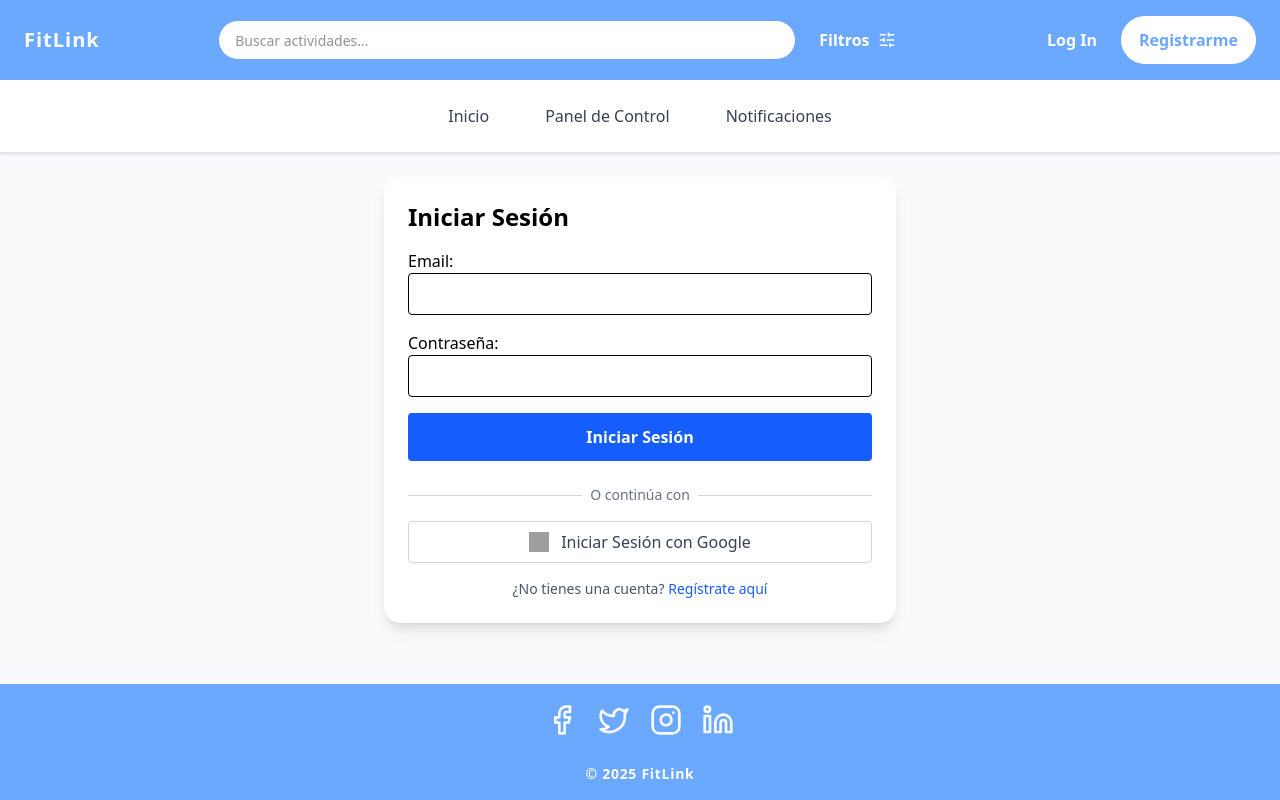
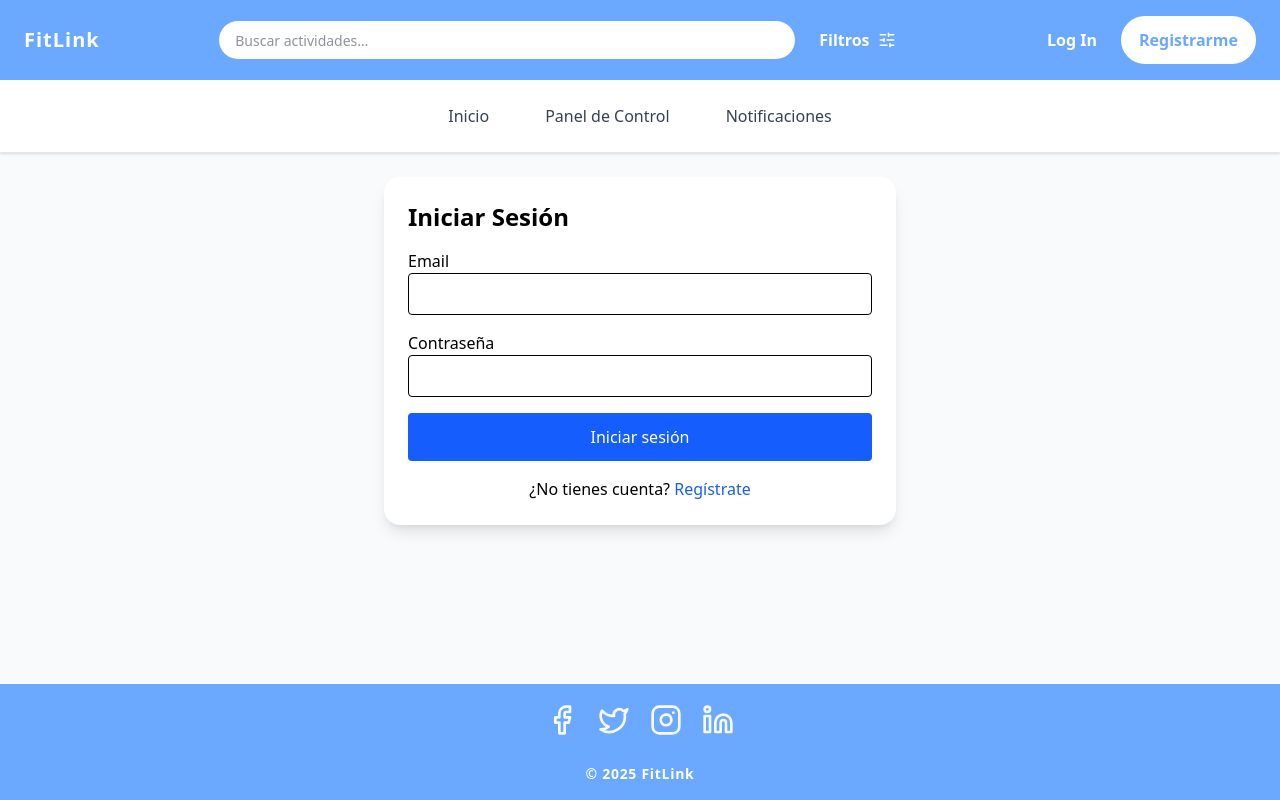
Before and after one commit to Valeriacarmonaf/Fitlink-Frontend, a React (Vite) app in the folder Fitlink-Frontend/: page /login in a window 1280 px wide. Built offline with nearby package versions, Linux system fonts and the light colour scheme; grey boxes are pictures that could not be loaded.

Commit message:
Update Login.jsx

```diff
--- a/Fitlink-Frontend/src/pages/Login.jsx
+++ b/Fitlink-Frontend/src/pages/Login.jsx
@@ -1,7 +1,7 @@
+// src/pages/Login.jsx
 import { useState } from "react";
 import { Link, useNavigate } from "react-router-dom";
-// Se importa supabase para poder sincronizar la sesión obtenida del backend
-import { supabase } from '../lib/supabase.js';
+import { supabase } from "../lib/supabase.js";
 
 export default function LoginForm() {
   const [formData, setFormData] = useState({ email: "", password: "" });
@@ -16,24 +16,27 @@ export default function LoginForm() {
   };
 
   const validate = () => {
-    let newErrors = {};
+    const newErrors = {};
+
     if (!formData.email.trim()) {
       newErrors.email = "El email es obligatorio";
     } else if (!/\S+@\S+\.\S+/.test(formData.email)) {
-      newErrors.email = "El formato del email no es válido";
+      newErrors.email = "El email no es válido";
     }
+
     if (!formData.password.trim()) {
       newErrors.password = "La contraseña es obligatoria";
     }
+
     return newErrors;
   };
 
   const handleLogin = async (e) => {
     e.preventDefault();
+
     const validationErrors = validate();
     if (Object.keys(validationErrors).length > 0) {
       setErrors(validationErrors);
-      setMessage("");
       return;
     }
 
@@ -41,52 +44,34 @@ export default function LoginForm() {
     setMessage("Iniciando sesión...");
 
     try {
-      // 1. Llamar al backend para la autenticación
+      // 1️⃣ Login en tu backend
       const response = await fetch(`${API_URL}/auth/login`, {
         method: "POST",
         headers: { "Content-Type": "application/json" },
-        body: JSON.stringify(formData),
+        body: JSON.stringify(formData)
       });
 
       const data = await response.json();
 
       if (!response.ok) {
-        throw new Error(data.detail || "Error desconocido al iniciar sesión");
+        throw new Error(data.detail || "Credenciales incorrectas");
       }
 
-      // 2. ¡CRUCIAL! Sincronizar la sesión con el cliente de Supabase
-      // Esto le avisa a App.jsx que el usuario ha iniciado sesión.
+      // 2️⃣ Guardar tokens localmente
+      localStorage.setItem("sb-access-token", data.session.access_token);
+      localStorage.setItem("sb-refresh-token", data.session.refresh_token);
+
+      // 3️⃣ Sincronizar sesión con Supabase
       await supabase.auth.setSession({
         access_token: data.session.access_token,
-        refresh_token: data.session.refresh_token,
+        refresh_token: data.session.refresh_token
       });
 
-      setMessage("✅ Sesión iniciada con éxito. Redirigiendo...");
-      navigate('/dashboard');
+      setMessage("✅ Sesión iniciada");
+      navigate("/dashboard");
 
     } catch (error) {
-      console.error("Error de inicio de sesión:", error);
       setMessage(`❌ ${error.message}`);
-    }
-  };
-
-  const handleGoogleLogin = async () => {
-    setMessage("Redirigiendo a Google...");
-    try {
-      // Pedir a FastAPI la URL de OAuth
-      const response = await fetch(`${API_URL}/auth/google`);
-      const data = await response.json();
-
-      if (!response.ok) {
-        throw new Error(data.detail || "Error al iniciar sesión con Google");
-      }
-
-      // Redirigir el navegador a la URL proporcionada
-      if (data.oauth_url) {
-        window.location.href = data.oauth_url;
-      }
-    } catch (error) {
-       setMessage(`❌ Error: ${error.message}`);
     }
   };
 
@@ -95,75 +80,47 @@ export default function LoginForm() {
       <h2 className="text-2xl font-bold mb-4">Iniciar Sesión</h2>
 
       {message && (
-        <div className={`mb-4 p-3 rounded text-center font-medium ${
-          message.startsWith("✅") ? "bg-green-100 text-green-800" :
-          message.startsWith("❌") ? "bg-red-100 text-red-800" :
-          "bg-blue-100 text-blue-800"
-        }`}>
+        <div className="mb-4 p-3 rounded text-center bg-blue-100 text-blue-800">
           {message}
         </div>
       )}
 
       <form onSubmit={handleLogin} className="space-y-4">
         <div>
-          <label className="block font-medium">Email:</label>
+          <label>Email</label>
           <input
             type="email"
             name="email"
             value={formData.email}
             onChange={handleChange}
             className="border p-2 w-full rounded"
-            required
           />
-          {errors.email && <p className="text-red-500 text-sm mt-1">{errors.email}</p>}
+          {errors.email && <p className="text-red-500">{errors.email}</p>}
         </div>
 
         <div>
-          <label className="block font-medium">Contraseña:</label>
+          <label>Contraseña</label>
           <input
             type="password"
             name="password"
             value={formData.password}
             onChange={handleChange}
             className="border p-2 w-full rounded"
-            required
           />
-          {errors.password && <p className="text-red-500 text-sm mt-1">{errors.password}</p>}
+          {errors.password && <p className="text-red-500">{errors.password}</p>}
         </div>
 
-        <button
-          type="submit"
-          className="bg-blue-600 text-white font-bold px-4 py-3 rounded hover:bg-blue-700 w-full transition-colors duration-200"
-        >
-          Iniciar Sesión
+        <button className="bg-blue-600 text-white w-full py-3 rounded">
+          Iniciar sesión
         </button>
       </form>
 
-      <div className="mt-6 text-center">
-        <div className="relative my-4">
-            <div className="absolute inset-0 flex items-center" aria-hidden="true">
-                <div className="w-full border-t border-gray-300" />
-            </div>
-            <div className="relative flex justify-center text-sm">
-                <span className="bg-white px-2 text-gray-500">O continúa con</span>
-            </div>
-        </div>
-        <button
-          onClick={handleGoogleLogin}
-          className="bg-white border border-gray-300 text-gray-700 px-4 py-2 rounded hover:bg-gray-50 flex items-center justify-center w-full transition-colors duration-200"
-        >
-          <img
-            src="https://www.svgrepo.com/show/475656/google-color.svg"
-            alt="Google logo"
-            className="w-5 h-5 mr-3"
-          />
-          Iniciar Sesión con Google
-        </button>
-      </div>
-
-       <p className="text-center text-sm text-gray-600 !mt-4">
-          ¿No tienes una cuenta? <Link to="/register" className="font-medium text-blue-600 hover:underline">Regístrate aquí</Link>
-        </p>
+      <p className="text-center mt-4">
+        ¿No tienes cuenta?{" "}
+        <Link className="text-blue-600" to="/register">
+          Regístrate
+        </Link>
+      </p>
     </div>
   );
 }
```
